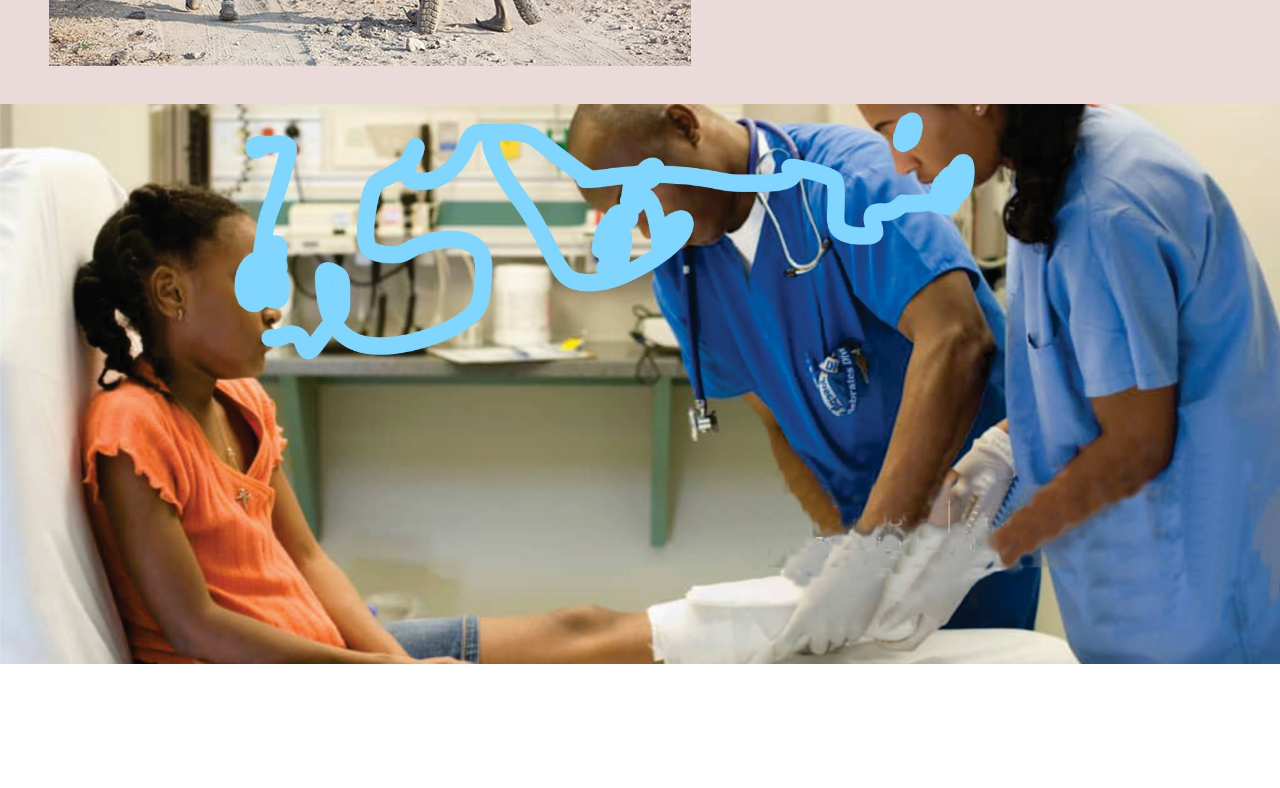
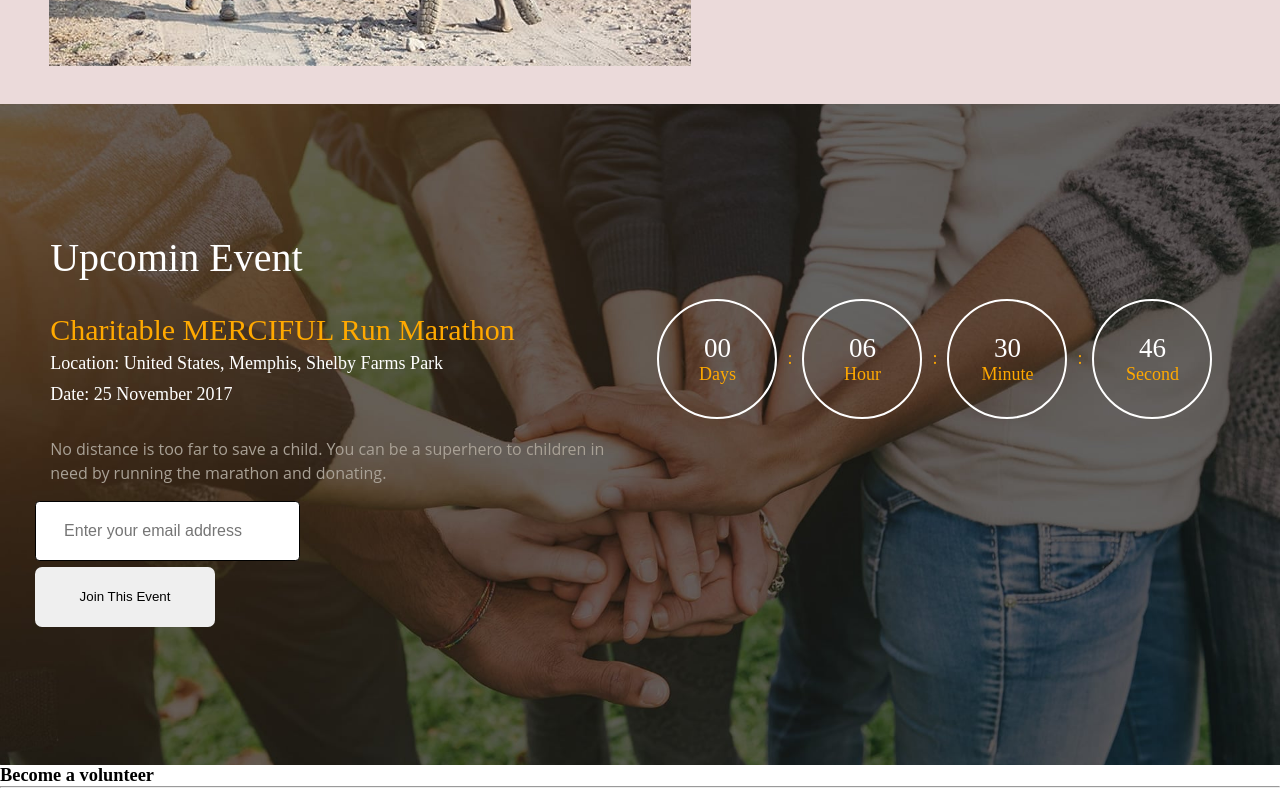
Before and after one commit to king-Alex-d-great/iwe, a React app: page / in a window 1280 px wide. Shown: the part 1817-2605 px from the top of the page. Before the commit the page ends 2481 px from the top, so only its background shows below. Built offline with nearby package versions, Linux system fonts and the light colour scheme.

Commit message:
Conpleted Landing page Event section

```diff
--- /dev/null
+++ b/src/components/Button/button.css
@@ -0,0 +1,13 @@
+/* .main-button{
+    margin: auto 2rem;
+} */
+.main-button .button {
+    width: 12.85rem;
+    height: 4.28rem;
+    padding: 1.2rem 1rem;
+    border: none;
+    border-radius: 0.5rem;
+}
+.button:hover{
+    background-color: lawngreen;
+}
--- /dev/null
+++ b/src/components/Button/button.js
@@ -0,0 +1,17 @@
+import React from "react";
+import "./button.css"
+
+const Button = (props) => {
+    return (
+        <section className="main-button">
+
+<button className="button">
+  {props.name}
+</button>
+
+
+</section>
+    )
+}
+
+export default Button;
--- a/src/components/navbar.js
+++ b/src/components/navbar.js
@@ -1,5 +1,6 @@
 import React from "react";
 import "../css/navbar.css";
+import Button from "./Button/button";
 
 const Navbar = () => {
     return (
@@ -33,14 +34,7 @@ const Navbar = () => {
                 </section>
 
 
-                <section className="navbar__main-button">
-
-                        <button>
-                           Donate Now
-                        </button>
-
-
-                </section>
+               <Button name="Donate Now "/>
            </main>
        </nav>
     )
--- /dev/null
+++ b/src/components/timer/timer.css
@@ -0,0 +1,45 @@
+* {
+    padding: 0;
+    margin: 0;
+    box-sizing: border-box;
+  }
+
+  html,
+  body {
+    font-size: 87.5%;
+  }
+  .countdown{
+      display: flex;
+     align-items: center;
+  }
+
+ .countdown_item{
+     border: 2px solid white;
+     width: 120px;
+     min-height: 120px;
+     border-radius: 100px;
+     display: flex;
+     justify-content: center;
+     align-items: center;
+     margin: 10px;
+     flex-wrap: wrap;
+ }
+ .countdown-item-amount{
+    color: #ffffff;
+    font-style: normal;
+    font-weight: 400;
+    font-size: 27px;
+ }
+ .countdown-item-unit{
+    color: #ffa900;
+    font-style: normal;
+    font-weight: 400;
+    font-size: 18px;
+ }
+ .countdown-item-delimiter{
+    color: #ffa900;
+    font-style: normal;
+    font-weight: 400;
+    font-size: 18px;
+    vertical-align: center;
+ }
--- /dev/null
+++ b/src/components/timer/timer.js
@@ -0,0 +1,20 @@
+import React from "react";
+import "./timer.css";
+
+const Timer = (props) => {
+  return (
+    <section className="countdown">
+      <main className="countdown_item">
+        <aside className="countdown_item-content">
+          <p className="countdown-item-amount" data-ng-bind="mminutes">
+            {props.number}
+          </p>
+          <p className="countdown-item-unit">{props.unit}</p>
+        </aside>
+      </main>
+      <div class="countdown-item-delimiter">{props.separate}</div>
+    </section>
+  );
+};
+
+export default Timer;
--- a/src/css/LandingPage.css
+++ b/src/css/LandingPage.css
@@ -1,143 +1,219 @@
-*{
+* {
   padding: 0;
   margin: 0;
   box-sizing: border-box;
 }
-html, body{
+html,
+body {
   font-size: 87.5%;
 }
 
-.lp__parallax-image{
-    background-image: url(../assets/images/InkedUn_LI.jpg);
+.lp__parallax-image {
+  background-image: url(../assets/images/pic4.jpg);
   min-height: 70vh;
+  width: 100%;
   background-attachment: fixed;
   background-position: center;
   background-repeat: no-repeat;
   background-size: cover;
 }
-.lp__describe-section{
+.lp__describe-section {
   margin: 2.71rem;
-
 }
-.lp__describe-header{
+.lp__describe-header {
   font-weight: 400;
   font-style: normal;
-    font-family: 'Merriweather', serif;
+  font-family: "Merriweather", serif;
   font-size: 2.85rem;
   line-height: 1.3;
-    letter-spacing: 0px
+  letter-spacing: 0px;
 }
-.lp__describe-footer-container{
+.lp__describe-footer-container {
   display: flex;
   justify-content: center;
   box-sizing: border-box;
   text-align: center;
-    margin-top: 0px;padding: 2.5rem;
-
+  margin-top: 0px;
+  padding: 2.5rem;
 }
-.lp__describe-footer-container > *{
-   margin: 0 1rem ;
-    padding: 1.40rem;
+.lp__describe-footer-container > * {
+  margin: 0 1rem;
+  padding: 1.4rem;
   min-width: 33.3%;
 }
-.lp__describe-footer-section{
+.lp__describe-footer-section {
   border: 2px solid white;
   transition: all 1s ease-in;
-
 }
-.lp__describe-footer-section:hover{
+.lp__describe-footer-section:hover {
   border: 2px solid green;
 }
-.lp__describe-footer-section-icon{
+.lp__describe-footer-section-icon {
   font-size: 8rem;
   color: black;
 }
-.lp__describe-footer-section-header{
+.lp__describe-footer-section-header {
   font-size: 1.71rem;
   font-weight: 400;
   font-style: normal;
-    font-family: 'Merriweather', serif;
+  font-family: "Merriweather", serif;
   line-height: 1.3;
-    letter-spacing: 0.02px
-
-
+  letter-spacing: 0.02px;
 }
-.lp__describe-footer-section-subheader{
+.lp__describe-footer-section-subheader {
   font-size: 1.14rem;
   font-weight: 400;
   font-style: normal;
-    font-family: 'Merriweather', serif;
+  font-family: "Merriweather", serif;
   margin-bottom: 0.8rem;
   line-height: 1.3;
-     letter-spacing: 0.02px
+  letter-spacing: 0.02px;
 }
-.lp__describe-footer-section-para{
+.lp__describe-footer-section-para {
   font-size: 1rem;
   font-weight: 400;
   font-style: normal;
-    font-family: 'Merriweather', serif;
+  font-family: "Merriweather", serif;
   line-height: 1.3;
   letter-spacing: 0.05rem;
-
 }
-.lp__About-main{
+.lp__About-main {
   display: flex;
   justify-content: center;
   padding: 3% 1.5%;
   background-color: rgba(226, 202, 202, 0.692);
+
 }
-.lp__About-main-image-container{
+.lp__About-main-image-container {
   width: 55%;
   height: 465px;
   margin: 0 30px;
-
 }
 
-.lp__About-main-text-header{
+.lp__About-main-text-header {
   font-size: 2.85rem;
   font-weight: 600;
   line-height: 1.3;
   letter-spacing: 0.02px;
   margin: 0 auto 1.5rem;
-
 }
-.lp__About-main-text-describe{
-
+.lp__About-main-text-describe {
   font-weight: 400;
   font-style: normal;
-        font-family: 'Open Sans', sans-serif;
+  font-family: "Open Sans", sans-serif;
   color: #a9a196;
   font-size: 16px;
   line-height: 1.5;
   letter-spacing: 0px;
 }
-.lp__About-main-text-goal{
+.lp__About-main-text-goal {
   font-weight: 400;
   font-style: normal;
-    font-family: 'Merriweather', serif;
+  font-family: "Merriweather", serif;
   color: #ffa900;
   font-size: 24px;
   line-height: 1.4;
   letter-spacing: 0px;
-    margin: 3rem auto ;
+  margin: 3rem auto;
   display: inline-block;
 }
-.lp__About-main-text-para1{
+.lp__About-main-text-para1 {
   font-weight: 400;
   font-style: normal;
-    font-family: 'Merriweather', serif;
+  font-family: "Merriweather", serif;
   color: #683d4a;
   font-size: 20px;
   line-height: 1.7;
-    letter-spacing: 0px
+  letter-spacing: 0px;
 }
-.lp__About-main-text-para2{
+.lp__About-main-text-para2 {
   font-weight: 400;
   font-style: normal;
-    font-family: 'Open Sans', sans-serif;
+  font-family: "Open Sans", sans-serif;
+  color: #a9a196;
+  font-size: 16px;
+  line-height: 1.5;
+  letter-spacing: 0px;
+}
+.lp__parallax-image2 {
+  background-image: url(../assets/images/pic\ 3.jpg);
+  min-height: 50vh;
+  background-attachment: fixed;
+  background-position: center;
+  background-repeat: no-repeat;
+  background-size: cover;
+}
+.lp__Event {
+  padding: 10% 2%;
+
+}
+.lp__Event-top-text-content {
+  display: flex;
+  justify-content: space-between;
+  padding: 0 2%;
+  flex-wrap: wrap;
+}
+.lp__Event-top-text-content-right-header {
+  font-weight: 400;
+  font-family: "Merriweather", serif;
+  color: #fff;
+  font-size: 40px;
+  line-height: 1.3;
+  letter-spacing: 0.02px;
+  margin-bottom: 5%;
+}
+.lp__Event-top-text-content-right-para.one {
+  font-weight: 400;
+  font-style: normal;
+  font-family: "Merriweather", serif;
+  color: #ffa900;
+  font-size: 30px;
+  line-height: 1.2;
+  letter-spacing: 0px;
+}
+.lp__Event-top-text-content-right-para.two {
+  font-weight: 400;
+  font-style: normal;
+  font-family: "Merriweather", serif;
+  color: #fff;
+  font-size: 18px;
+  line-height: 1.7;
+  letter-spacing: 0px;
+  margin-bottom: 5%;
+}
+.lp__Event-top-text-content-right-para.three {
+  font-weight: 400;
+  font-style: normal;
+  font-family: "Open Sans", sans-serif;
   color: #a9a196;
   font-size: 16px;
   line-height: 1.5;
   letter-spacing: 0px;
 
 }
+.lp__Event-top-text-content-left{
+
+ display: flex;
+ width: 50%;
+ justify-content: center;
+ align-content: center;
+padding: 50px 5px;
+ text-align: center;
+ box-sizing: border-box;
+
+}
+
+.lp__Event-bottom-text-content-left-input {
+  font-size: 16px;
+  padding: 15px 28px;
+  line-height: normal;
+  height: 60px;
+    border: 1px solid;
+  border-radius: 0.3rem;
+  margin: 0.5% 0;
+}
+
+.lp__Event-bottom-text{
+      padding: 0 9.5px;
+      margin: 0.8% 0;
+}
--- a/src/css/navbar.css
+++ b/src/css/navbar.css
@@ -43,17 +43,3 @@ ul.navbar__main-links-holder li> a:hover{
     color:yellow;
 
 }
-
-.navbar__main-button{
-    margin: auto 2rem;
-}
-.navbar__main-button button {
-    width: 12.85rem;
-    height: 4.28rem;
-    padding: 1.2rem 1rem;
-    border: none;
-    border-radius: 0.5rem;
-}
-.navbar__main-button button:hover{
-    background-color: lawngreen;
-}
--- a/src/pages/LandingPage/landingPage.js
+++ b/src/pages/LandingPage/landingPage.js
@@ -6,6 +6,8 @@ import { FcDonate } from "react-icons/fc";
 import { BiDonateHeart } from "react-icons/bi";
 import { FaUsers } from "react-icons/fa";
 import AboutFooterSection from "../../components/landingpage/aboutFooterSection";
+import Button from "../../components/Button/button";
+import Timer from "../../components/timer/timer";
 
 const LandingPage = () => {
   return (
@@ -75,23 +77,79 @@ const LandingPage = () => {
               </h2>
             </header>
             <p className="lp__About-main-text-describe">
-
               population of 47 million, 37 percent of Kenyans still rely on
               unimproved water sources. You can help our project bring water
               filters that will allow them access to clean
             </p>
-            <span className="lp__About-main-text-goal">Lorem is 10000 dollars </span>
+            <span className="lp__About-main-text-goal">
+              Lorem is 10000 dollars{" "}
+            </span>
             <p className="lp__About-main-text-para1">
+              Want to make a donation contact us
+            </p>
 
-              Want to make a donation contact us</p>
-
-              <p className="lp__About-main-text-para2"><u>info@example.com</u> &nbsp;&nbsp;&nbsp; +1 458 236 4575<br /> help people affected by tprnado change
-              </p>
-
+            <p className="lp__About-main-text-para2">
+              <u>info@example.com</u> &nbsp;&nbsp;&nbsp; +1 458 236 4575
+              <br /> help people affected by tprnado change
+            </p>
           </article>
         </div>
       </section>
-      <section className="lp__parallax-image"></section>
+
+      <section className="lp__Event lp__parallax-image2">
+        <div className="lp__Event-main">
+          <div className="lp__Event-top-text-content">
+            <div className="lp__Event-top-text-content-right">
+              <h2 className="lp__Event-top-text-content-right-header">
+                {" "}
+                Upcomin Event{" "}
+              </h2>
+              <p className="lp__Event-top-text-content-right-para one">
+                Charitable MERCIFUL Run Marathon
+              </p>
+
+              <p className="lp__Event-top-text-content-right-para two">
+                Location: United States, Memphis, Shelby Farms Park <br />
+                Date: 25 November 2017
+              </p>
+              <p className="lp__Event-top-text-content-right-para three">
+                {" "}
+                No distance is too far to save a child. You can be a superhero{" "}
+                to children in <br />
+                need by running the marathon and donating.
+              </p>
+            </div>
+              <div className="lp__Event-top-text-content-left">
+              <Timer number="00" unit="Days" separate =":" />
+              <Timer number="06" unit="Hour" separate =":"  />
+              <Timer number="30" unit="Minute" separate =":"  />
+              <Timer number="46" unit="Second" />
+            </div>
+
+          </div>
+
+          <aside className="lp__Event-bottom-text">
+            <div>
+              <label for="lp__Event-bottom-text-content-left-input"></label>
+              <input
+                type="text"
+                className="lp__Event-bottom-text-content-left-input"
+                placeholder="Enter your email address"
+              ></input>
+              <Button name="Join This Event" />
+            </div>
+          </aside>
+        </div>
+      </section>
+      <section className="lp__Volunteer">
+      <div>
+
+        <article> <h2> Become a volunteer </h2>
+        <hr />
+        <p>
+          </p></article>
+      </div>
+      </section>
     </main>
   );
 };
```
Also changed, not shown: src/assets/images/pic 3.jpg (added), src/assets/images/pic4.jpg (added). Lines whose indentation alone changed are shown as unchanged.
